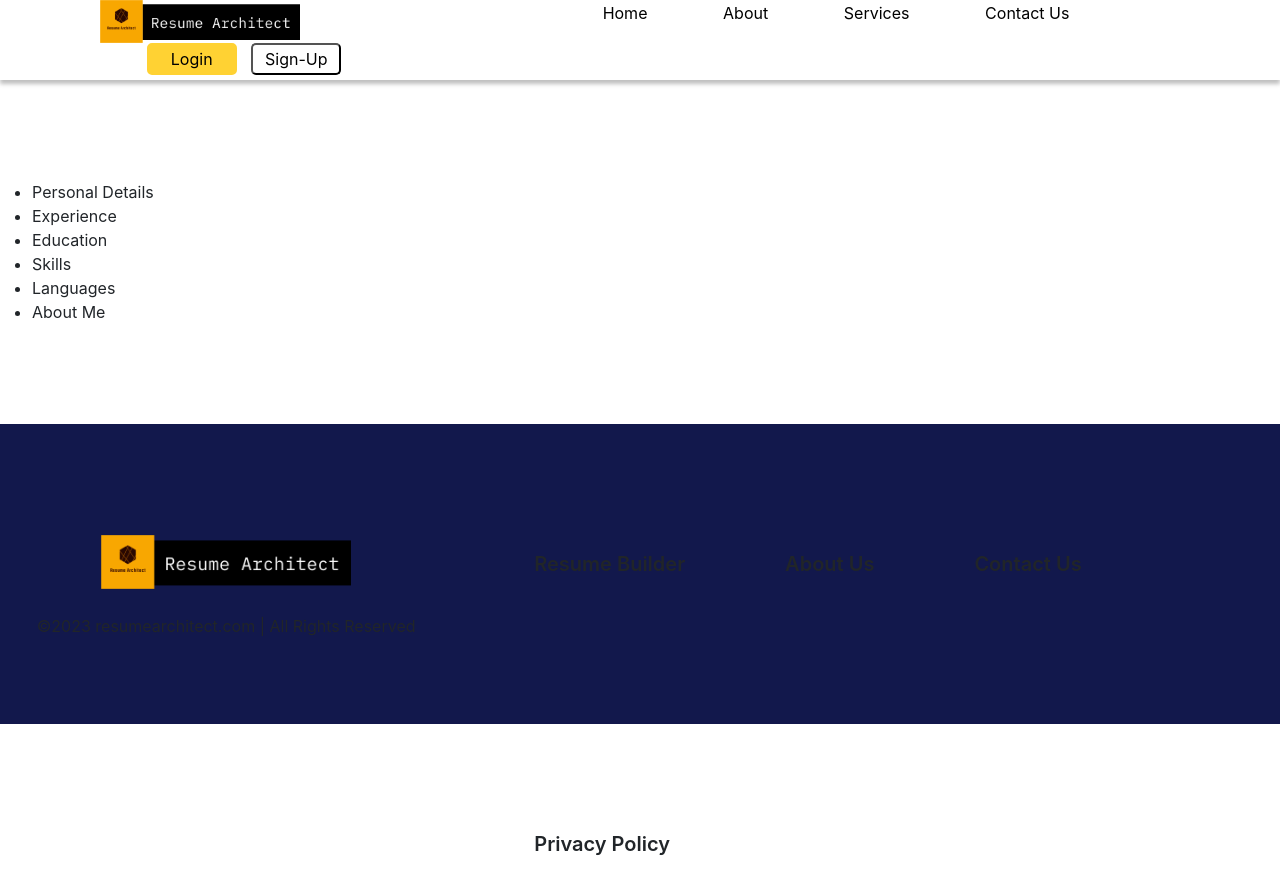
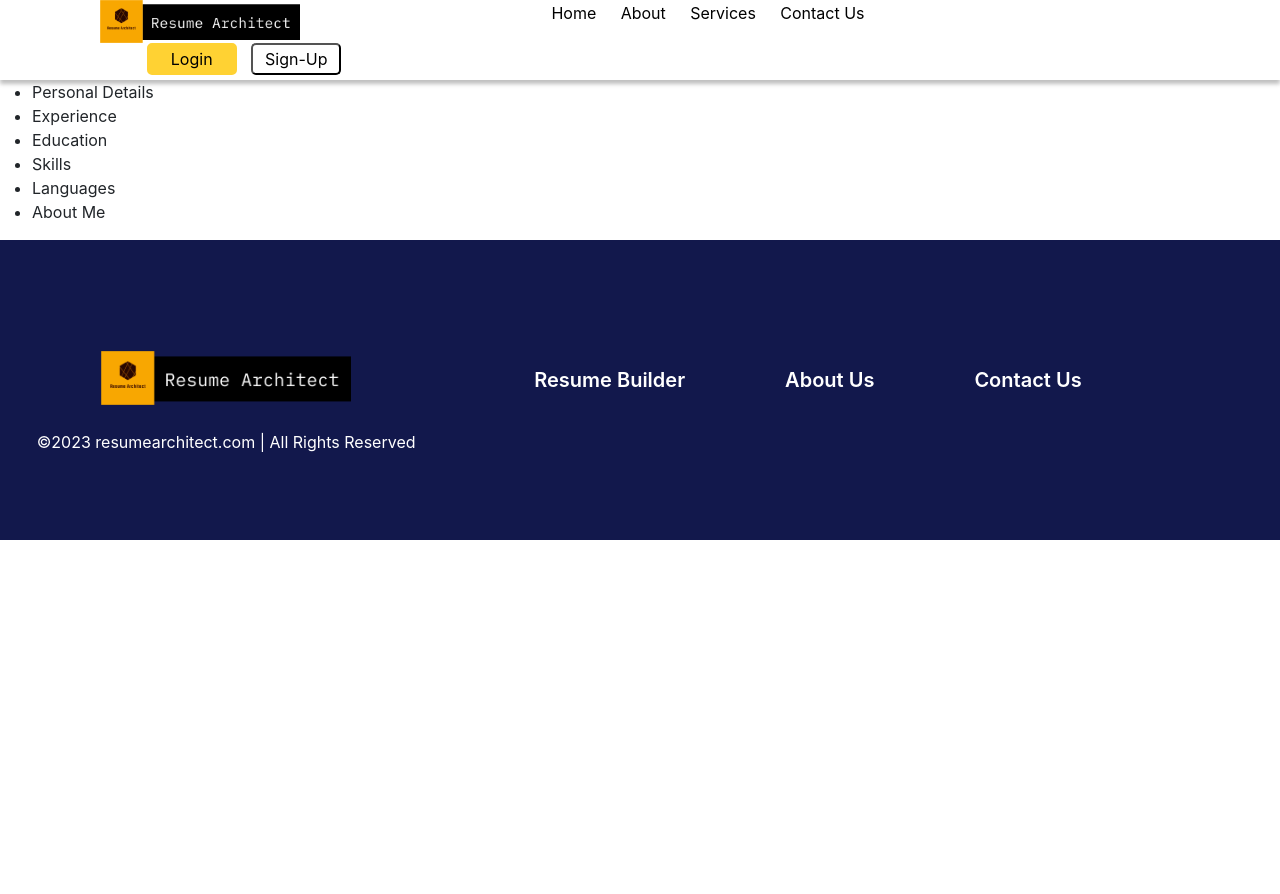
Before and after one commit to KushwahaPraveen1/Resume_Builder, a React (Create React App) app: page /sidebar in a window 1280 px wide. Shown: the top 894 px of the page. After the commit the page ends 800 px from the top, so only its background shows below. Built offline with nearby package versions, Linux system fonts and the light colour scheme.

Commit message:
bug fixes

```diff
--- a/src/components/Home.jsx
+++ b/src/components/Home.jsx
@@ -54,7 +54,7 @@ function Home() {
                     <div class="fcol1">
                     <textarea id="long" name="msg" placeholder="Leave message" required></textarea>
                     <div class="fcol1">
-                        <button type="submit">Send Message</button>
+                        <button type="submit" className='submit_button'>Send Message</button>
                     </div>
                     </div>
                 </form>
--- a/src/components/footer.css
+++ b/src/components/footer.css
@@ -2,7 +2,7 @@
     height: 300px;
     display: flex;
     background-color: #12184c;
-    margin-top: 100px;
+    color: white;
 }
 .foot .part1{
     width: 500px;
--- a/src/components/home.css
+++ b/src/components/home.css
@@ -120,7 +120,7 @@ margin: 70px 140px;
   }
   .fill{
     width: 25rem;
-    height: 21rem;
+    height: 23rem;
     border-radius: 12px;
     margin-bottom: 5vh;
     background-color: white;
--- a/src/components/nav.css
+++ b/src/components/nav.css
@@ -8,7 +8,8 @@ display: flex;
 align-items: center;
 background: #FFFFFF;
 box-shadow: 0px 4px 4px rgba(0, 0, 0, 0.25);
-margin-bottom: 100px;
+z-index: 999;
+/* margin-bottom: 100px; */
 }
 .nav .logo{
     margin: 0 100px;
@@ -17,7 +18,7 @@ margin-bottom: 100px;
     width: 200px;
 }
 .nav ul{
-    width: 50%;
+    width: 30%;
     display: flex;
     justify-content: space-evenly;
     margin-left: 100px;
```
